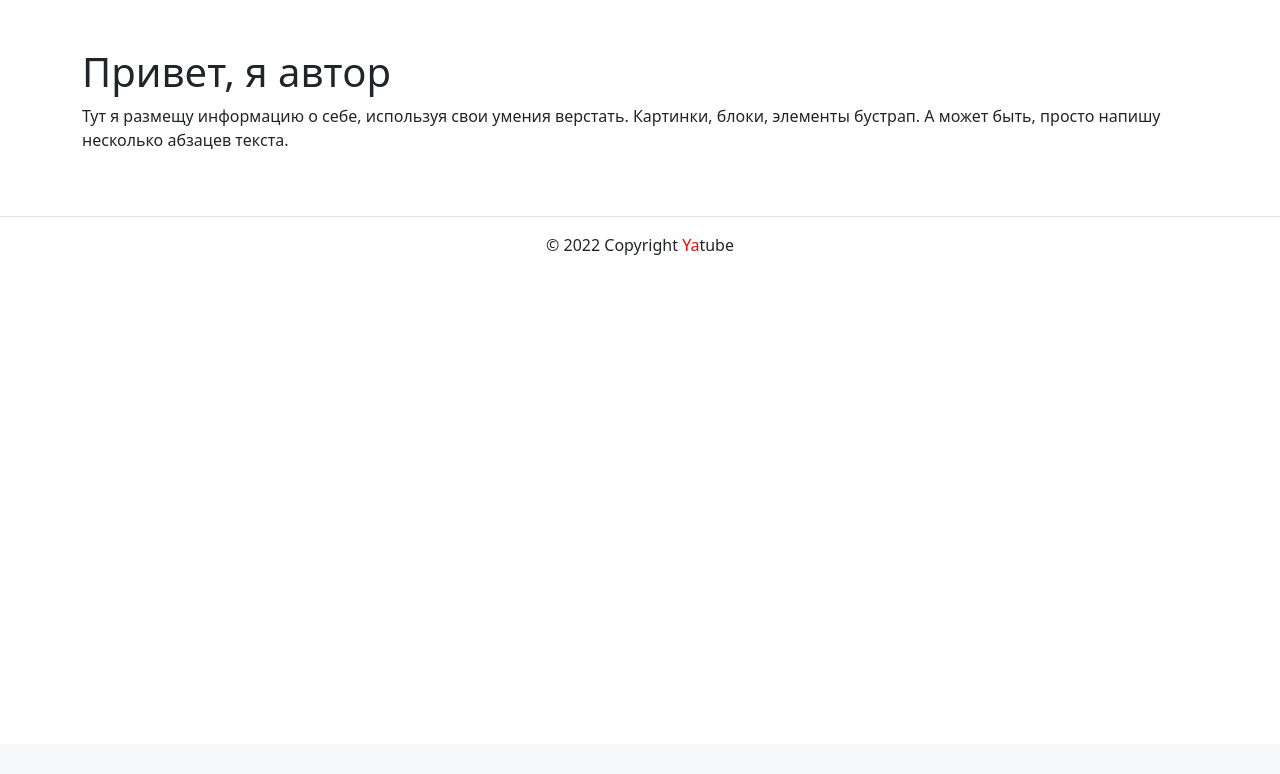
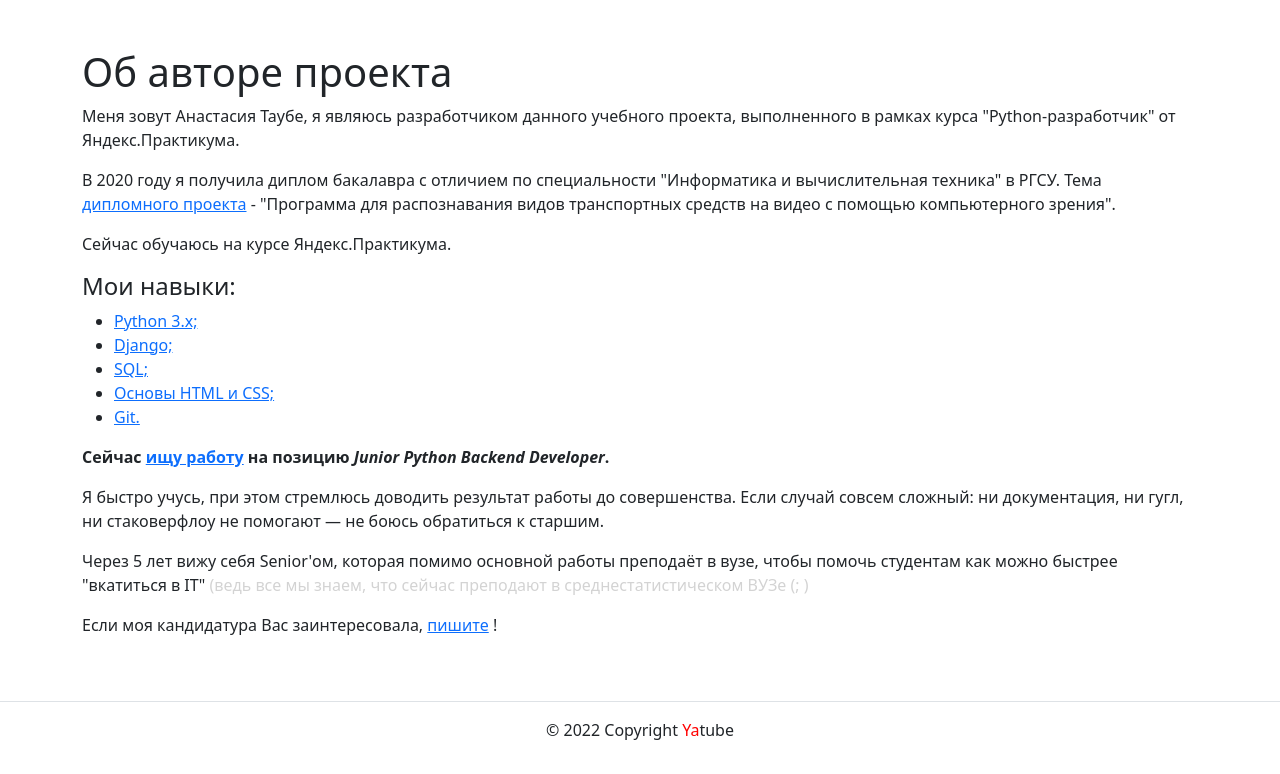
Before and after one commit to taube-a/hw05_final, a Django app: page /about/author/ in a window 1280 px wide. Shown: the part 56-830 px from the top of the page. Before the commit the page ends 311 px from the top, so only its background shows below. Run offline with Django 3.2, Linux system fonts and the light colour scheme; some libraries are stand-ins or nearby versions.

Commit message:
feat: update author and tech pages

```diff
--- a/yatube/templates/about/author.html
+++ b/yatube/templates/about/author.html
@@ -1,9 +1,64 @@
 {% extends "base.html" %}
 {% block title %}Об авторе проекта{% endblock %}
 {% block content %}
-<h1>Привет, я автор</h1>
-<p>
-  Тут я размещу информацию о себе, используя свои умения верстать.
-  Картинки, блоки, элементы бустрап. А может быть, просто напишу несколько абзацев текста.
-</p>
+  <h1>Об авторе проекта</h1>
+  <p>Меня зовут Анастасия Таубе, я являюсь разработчиком
+    данного учебного проекта, выполненного в рамках курса "Python-разработчик"
+    от Яндекс.Практикума.
+  </p>
+  <p>В 2020 году я получила диплом бакалавра с отличием по специальности
+    "Информатика и вычислительная техника" в РГСУ. Тема
+    <a href="https://github.com/taube-a/Car_traffic_analyzer" target="_blank">
+      дипломного проекта</a> - "Программа для распознавания видов транспортных
+    средств на видео с помощью компьютерного зрения".
+  </p>
+  <p>Сейчас обучаюсь на курсе Яндекс.Практикума.</p>
+  <h4>Мои навыки:</h4>
+  <ul>
+    <li>
+      <a href="https://github.com/taube-a/Fitness-Tracker-Module"
+         target="_blank">
+        Python 3.x;
+      </a>
+    </li>
+    <li>
+      <a href="https://github.com/taube-a/yatube_project" target="_blank">
+        Django;
+      </a>
+    </li>
+    <li>
+      <a href="https://github.com/taube-a/yatube_project" target="_blank">
+        SQL;
+      </a>
+    </li>
+    <li>
+      <a href="https://taube-a.github.io/rsschool-cv/" target="_blank">
+        Основы HTML и CSS;
+      </a>
+    </li>
+  <li>
+    <a href="https://github.com/taube-a" target="_blank">
+      Git.
+    </a>
+  </li>
+  </ul>
+  <p><b>Сейчас
+    <a href="https://hh.ru/resume/afe3aadeff09ea0d500039ed1f46554d61674f"
+       target="_blank">
+      ищу работу</a>
+    на позицию <i>Junior Python Backend Developer</i>.</b></p>
+  <p>Я быстро учусь, при этом стремлюсь доводить результат работы до
+    совершенства. Если случай совсем сложный: ни документация, ни гугл, ни
+    стаковерфлоу не помогают — не боюсь обратиться к старшим.
+  </p>
+  <p>Через 5 лет вижу себя Senior'ом, которая помимо основной работы преподаёт
+    в вузе, чтобы помочь студентам как можно быстрее "вкатиться в IT"
+    <span style="color: lightgrey">
+      (ведь все мы знаем, что сейчас преподают в среднестатистическом ВУЗе (; )
+    </span>
+  </p>
+  <p>Если моя кандидатура Вас заинтересовала,
+    <a href="mailto:Taube.Anastasia@yandex.ru">пишите</a>
+    !
+  </p>
 {% endblock %}
```
Also changed, not shown: yatube/templates/about/tech.html (+38 -5 lines).
